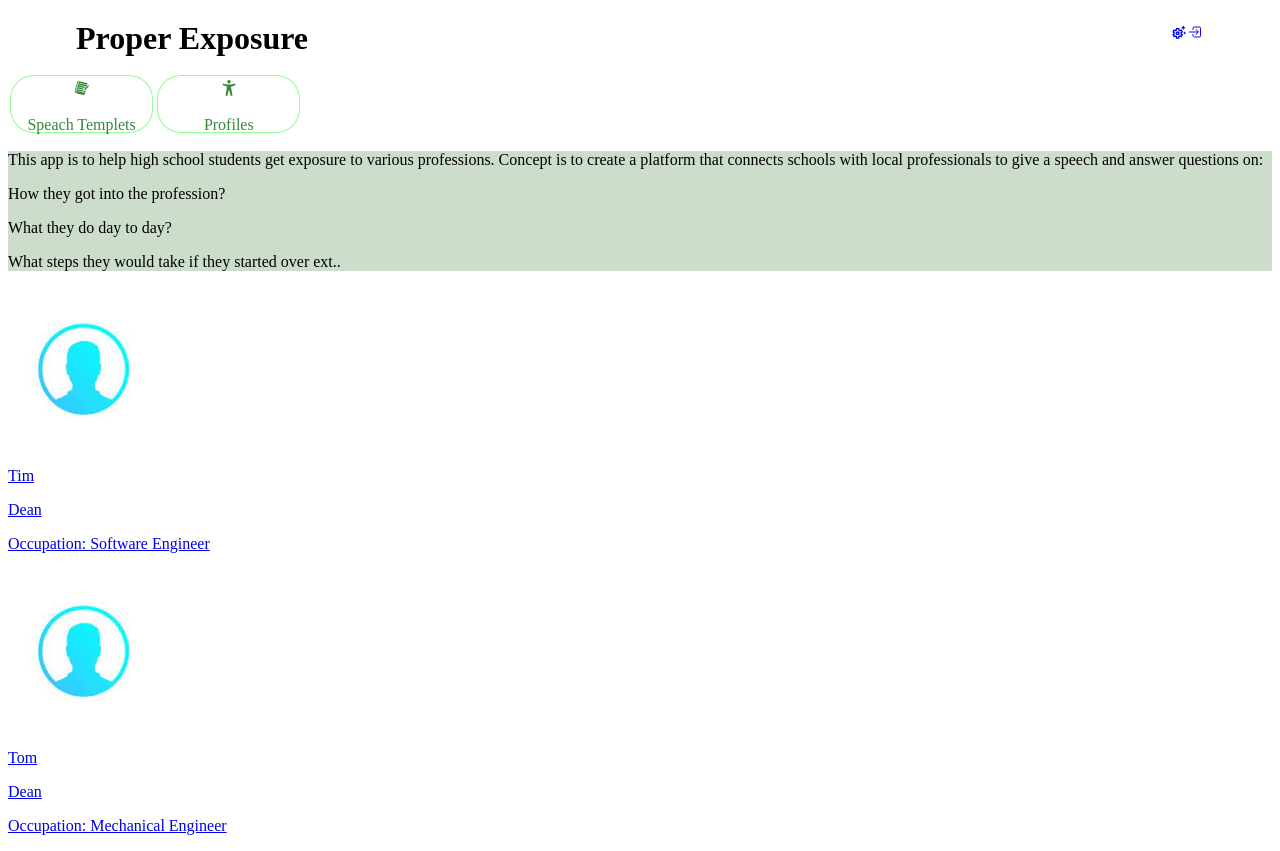
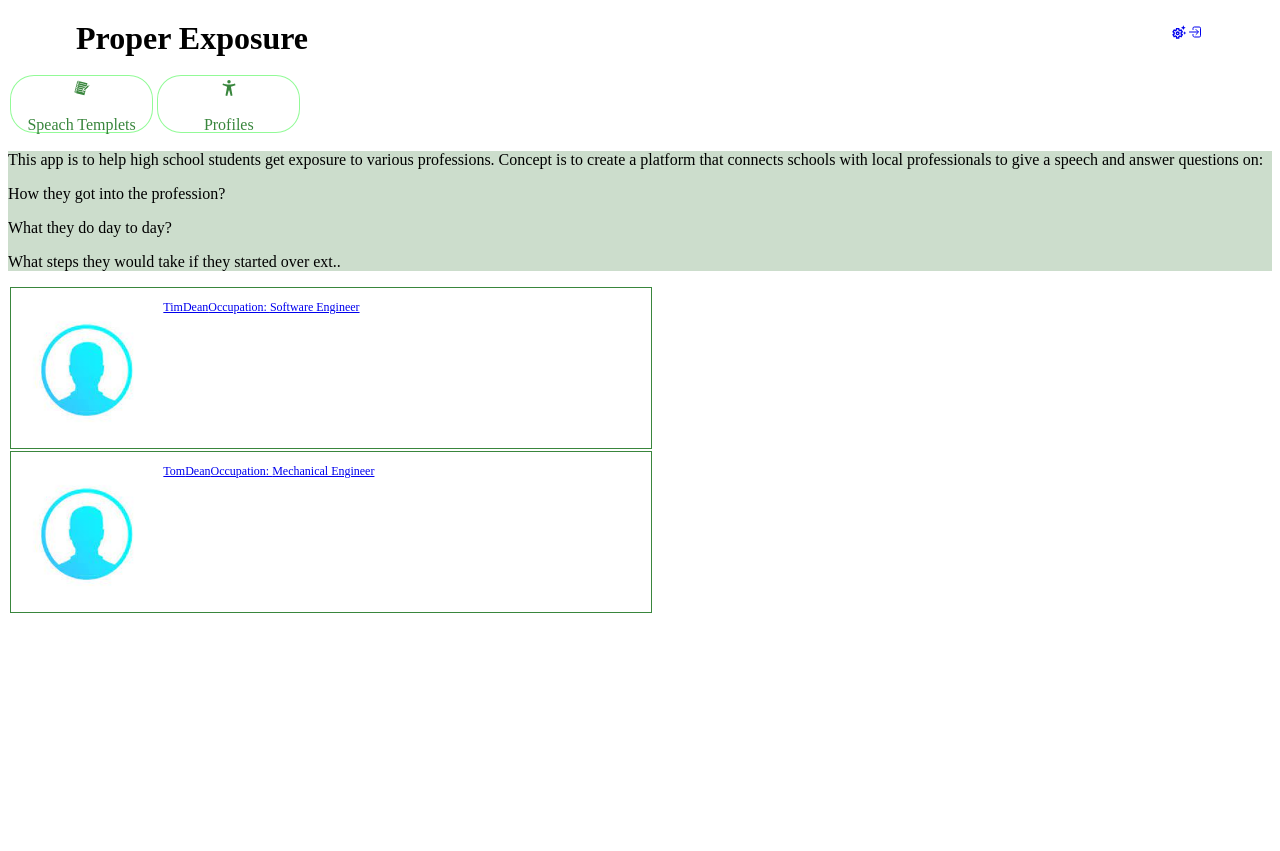
Before and after one commit to timdean27/proper_exposure_front, a React (Create React App) app: page / in a window 1280 px wide. After the commit the page ends 800 px from the top, so only its background shows below. Built offline with nearby package versions, Linux system fonts and the light colour scheme.

Commit message:
Styles on Home Profiles

```diff
--- a/src/App.css
+++ b/src/App.css
@@ -71,6 +71,19 @@
     justify-content: space-between;
 }
 
+.HomePage-Profile{
+    max-width: 50vw;
+    max-height: 20vh;
+    font-size:12px;
+    display:flex;
+    flex-direction: row;
+    word-wrap: break-word;
+    border: 1px solid #39863d;
+    background-color: #ffffff;
+    margin: 2px;
+    text-align: center;
+    text-decoration: none;
+}
 
 /* ///////////////////////////////////// */
 /* Profile Page profProfiles*/
--- a/src/components/HomePageProfs/HomePageProfs.js
+++ b/src/components/HomePageProfs/HomePageProfs.js
@@ -6,9 +6,9 @@ const HomePageProfs = ({SampleProfile}) => {
         return (
           <div>
             {SampleProfile.map((profile, index) => (
-              <div className="HomePage-Profile" key={index}>
+              <div key={index}>
                 <Link to={`/profprofiles/${profile.id}`}>
-                  <div>
+                  <div className="HomePage-Profile">
                     <img
                       src={profile.profilePic}
                       alt="Sample Profile Pic"
```
